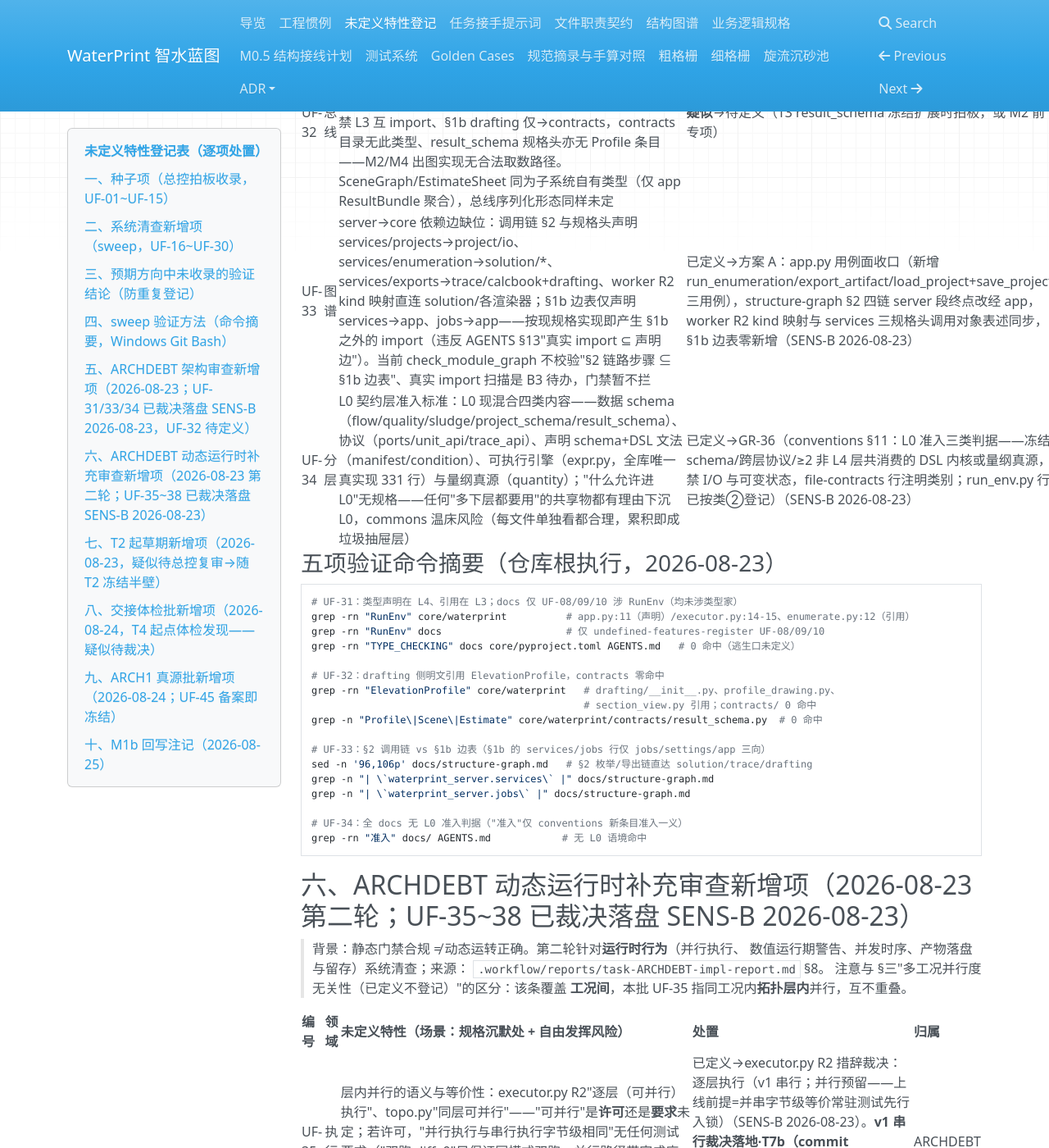
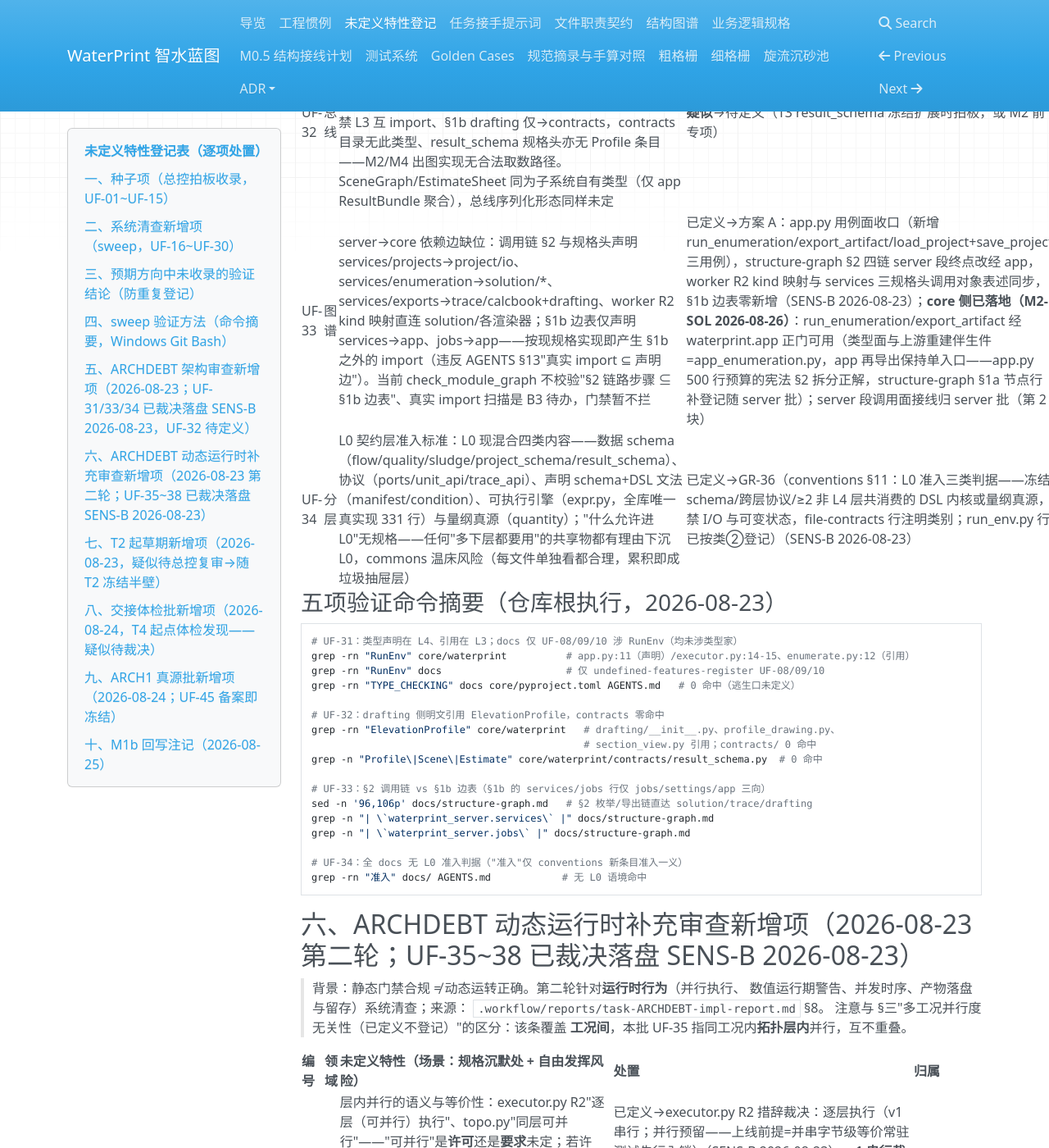
Before and after one commit to yyx20040712/waterprint, an MkDocs documentation site: the page built from docs/undefined-features-register.md, in a window 1280 px wide and 1400 px high, scrolled down 5987 px. Shown: the whole window at 82% size. Built offline with MkDocs 1.6.1, drawn with Linux system fonts in a browser that asks for light colours; nearby versions of some CDN libraries; some of the changed text lies outside the part shown.

Commit message:
M2-SOL⑥：登记回写——UF-33 状态（core 侧收口完成：run_enumeration/export_artifact 经 app 正门可用，app_enumeration 伴生件拆分记档，server 段接线归 server 批）+UF-36 追记（enumerate R1 现实口径修订+apply 向量化增强挂账+行级域拒口径+工况映射注记）+pending-domain-expert 追认项（池数档 [2,3,4,5,6] 六单元/V滤档 [4,6,8,10]，default 全命中主线零扰动；单维 5 档护栏字面口径附注）

```diff
--- a/docs/undefined-features-register.md
+++ b/docs/undefined-features-register.md
@@ -93,7 +93,7 @@
 |------|------|----------------------------------------------|------|------|
 | UF-31 | 分层 | RunEnv 类型归属：graph/executor.py(L3) 与 solution/enumerate.py(L3) 公开签名均引用 `env: RunEnv`，而该类型声明于 app.py(L4)【公开接口】——L3 实现要 import L4 即违反 layers 契约（import-linter 必拦）；类型下沉 contracts(L0)、executor 改收窄参数、还是 TYPE_CHECKING 类逃生口，规格均未写（TYPE_CHECKING 是否算违规 import 亦沉默） | 已定义→contracts/run_env.py：RunEnv 下沉 L0（app 装配并重新导出；engine_params 承接 UF-08 引擎参数条目，T4/T7 冻结数值）；executor/enumerate/app 规格头来源注记同步（SENS-B 2026-08-23） | ARCHDEBT |
 | UF-32 | 总线 | 跨 L3 数据流的契约载体：ElevationProfile 定义于 elevation/profile.py(L3)，而 drafting 的 `__init__`/profile_drawing.py/section_view.py(L3) 规格头明文以其为输入（"标高唯一真源"）；independence 契约禁 L3 互 import、§1b drafting 仅→contracts，contracts 目录无此类型、result_schema 规格头亦无 Profile 条目——M2/M4 出图实现无合法取数路径。SceneGraph/EstimateSheet 同为子系统自有类型（仅 app ResultBundle 聚合），总线序列化形态同样未定 | **疑似**→待定义（T3 result_schema 冻结扩展时拍板，或 M2 前专项） | ARCHDEBT |
-| UF-33 | 图谱 | server→core 依赖边缺位：调用链 §2 与规格头声明 services/projects→project/io、services/enumeration→solution/\*、services/exports→trace/calcbook+drafting、worker R2 kind 映射直连 solution/各渲染器；§1b 边表仅声明 services→app、jobs→app——按现规格实现即产生 §1b 之外的 import（违反 AGENTS §13"真实 import ⊆ 声明边"）。当前 check_module_graph 不校验"§2 链路步骤 ⊆ §1b 边表"、真实 import 扫描是 B3 待办，门禁暂不拦 | 已定义→方案 A：app.py 用例面收口（新增 run_enumeration/export_artifact/load_project+save_project 三用例），structure-graph §2 四链 server 段终点改经 app，worker R2 kind 映射与 services 三规格头调用对象表述同步，§1b 边表零新增（SENS-B 2026-08-23） | ARCHDEBT |
+| UF-33 | 图谱 | server→core 依赖边缺位：调用链 §2 与规格头声明 services/projects→project/io、services/enumeration→solution/\*、services/exports→trace/calcbook+drafting、worker R2 kind 映射直连 solution/各渲染器；§1b 边表仅声明 services→app、jobs→app——按现规格实现即产生 §1b 之外的 import（违反 AGENTS §13"真实 import ⊆ 声明边"）。当前 check_module_graph 不校验"§2 链路步骤 ⊆ §1b 边表"、真实 import 扫描是 B3 待办，门禁暂不拦 | 已定义→方案 A：app.py 用例面收口（新增 run_enumeration/export_artifact/load_project+save_project 三用例），structure-graph §2 四链 server 段终点改经 app，worker R2 kind 映射与 services 三规格头调用对象表述同步，§1b 边表零新增（SENS-B 2026-08-23）；**core 侧已落地（M2-SOL 2026-08-26）**：run_enumeration/export_artifact 经 waterprint.app 正门可用（类型面与上游重建伴生件=app_enumeration.py，app 再导出保持单入口——app.py 500 行预算的宪法 §2 拆分正解，structure-graph §1a 节点行补登记随 server 批）；server 段调用面接线归 server 批（第 2 块） | ARCHDEBT |
 | UF-34 | 分层 | L0 契约层准入标准：L0 现混合四类内容——数据 schema（flow/quality/sludge/project_schema/result_schema）、协议（ports/unit_api/trace_api）、声明 schema+DSL 文法（manifest/condition）、可执行引擎（expr.py，全库唯一真实现 331 行）与量纲真源（quantity）；"什么允许进 L0"无规格——任何"多下层都要用"的共享物都有理由下沉 L0，commons 温床风险（每文件单独看都合理，累积即成垃圾抽屉层） | 已定义→GR-36（conventions §11：L0 准入三类判据——冻结 schema/跨层协议/≥2 非 L4 层共消费的 DSL 内核或量纲真源，禁 I/O 与可变状态，file-contracts 行注明类别；run_env.py 行已按类②登记）（SENS-B 2026-08-23） | ARCHDEBT |
 
 ### 五项验证命令摘要（仓库根执行，2026-08-23）
@@ -129,7 +129,7 @@
 | 编号 | 领域 | 未定义特性（场景：规格沉默处 + 自由发挥风险） | 处置 | 归属 |
 |------|------|----------------------------------------------|------|------|
 | UF-35 | 执行 | 层内并行的语义与等价性：executor.py R2"逐层（可并行）执行"、topo.py"同层可并行"——"可并行"是**许可**还是**要求**未定；若许可，"并行执行与串行执行字节级相同"无任何测试要求（"双跑 diff=0"只保证同模式双跑，并行路径带完成序累积 bug 时可同模式侥幸双绿）；若 v1 实为串行，规格也未写"并行是预留、v1 串行" | 已定义→executor.py R2 措辞裁决：逐层执行（v1 串行；并行预留——上线前提=并串字节级等价常驻测试先行入锁）（SENS-B 2026-08-23）。**v1 串行裁决落地·T7b（commit 720ddee，2026-08-25）**：executor 层-SCC 调度逐层串行执行（同层组先于单点——次序推演记档规格头 R2）；并行预留上线前提不变 | ARCHDEBT |
-| UF-36 | 数值 | numpy 运行期警告/errstate 载体：GR-02 已定义 NaN/±Inf 政策（运算产生=转领域异常），但向量化 compute 的**执行载体**未写——`np.errstate(raise=...)` 上下文、算后 `isfinite` 守卫、`where=` 分母保护三种选择运行时行为不同（numpy 默认只发 warning 且值继续传播，恰是 GR-02 要禁的静默路径）；另 GR-02"禁 NaN 参与"与 enumerate.py R5"NaN 显式标注列放行"的相容口径（GR-02 管量/守恒路径、enumerate 管表格列？）未写 | 已定义→GR-37（conventions §11：compute 数值路径局部 np.errstate 承接、isfinite 仅二道网；GR-02 与 enumerate 结果表 NaN 标注列口径分界）；enumerate.py R5 已补引用（SENS-B 2026-08-23） | ARCHDEBT |
+| UF-36 | 数值 | numpy 运行期警告/errstate 载体：GR-02 已定义 NaN/±Inf 政策（运算产生=转领域异常），但向量化 compute 的**执行载体**未写——`np.errstate(raise=...)` 上下文、算后 `isfinite` 守卫、`where=` 分母保护三种选择运行时行为不同（numpy 默认只发 warning 且值继续传播，恰是 GR-02 要禁的静默路径）；另 GR-02"禁 NaN 参与"与 enumerate.py R5"NaN 显式标注列放行"的相容口径（GR-02 管量/守恒路径、enumerate 管表格列？）未写 | 已定义→GR-37（conventions §11：compute 数值路径局部 np.errstate 承接、isfinite 仅二道网；GR-02 与 enumerate 结果表 NaN 标注列口径分界）；enumerate.py R5 已补引用（SENS-B 2026-08-23）；【M2-SOL 追记 2026-08-26】enumerate.py R1 现实口径：规格头原文"向量化批量喂入"与现状不符（formulas.apply 标量强类型+13 单元标量守卫是已锁定架构）——已修订为"同一 unit.compute 逐网格行驱动（防双轨实质=唯一计算源，N=1==单点锁定断言成立）"；apply 向量化增强挂账（万级 <5s 预算探针②实测数字见 M2-SOL 实现报告）；行级域拒口径（compute 领域异常→dims 全 NaN+nan_flag=True 进表）与工况映射（13 单元全空，非空映射与网格行优先序）一并记档 | ARCHDEBT |
 | UF-37 | 并发 | stale 判定时序与幂等并发窗口：calculation.py R1"完成时对比当前 hash"与 calc.py R1"完成后标 stale"是**完成时一次性标记**，exports.py R1 却是**消费时实时比对**——同一 stale 概念两种判定时机并存，标记后 design 再变则 calc 侧响应带过期 fresh 标志；"对比→标记/写入"check-then-act 窗口与 apply_solution 并发交错无规格（单进程 asyncio 假定下需写明"同一事件循环临界区"之类的保证）；幂等键并发双提交的查重窗口同样未写 | 已定义→守门一律消费时实时比对（exports.py R1 统一口径）；calculation"完成时对比"降级为 UI 提示性标记（不作守门依据）；幂等查重与 stale 标记须在同一事件循环临界区内完成（单进程 asyncio 契约）——calculation.py R1/calc.py R1/exports.py R1 三规格头已加注（SENS-B 2026-08-23） | ARCHDEBT |
 | UF-38 | 落盘 | 非项目文件的落盘原子性与产物留存：原子写目前只有 project/io.py R4（临时文件+rename 同分区）一处先例；导出产物（dxf/xlsx/计算书）与枚举 arrow 结果文件的写入原子性未写（幂等重导出"覆盖校验"未说覆盖是否原子，半截产物文件可被消费）；已完成产物（arrow/exports）的**留存/清理策略**未写（磁盘无界增长，取消清理只覆盖临时产物） | 已定义→GR-38（conventions §11：一切落盘产物临时文件+同分区 rename 原子落盘，推广 io.py R4；留存上限与清理策略属 settings 配置，T4 冻结数值）；worker.py R3/exports.py R2 已补引用（SENS-B 2026-08-23） | ARCHDEBT |
 
```
